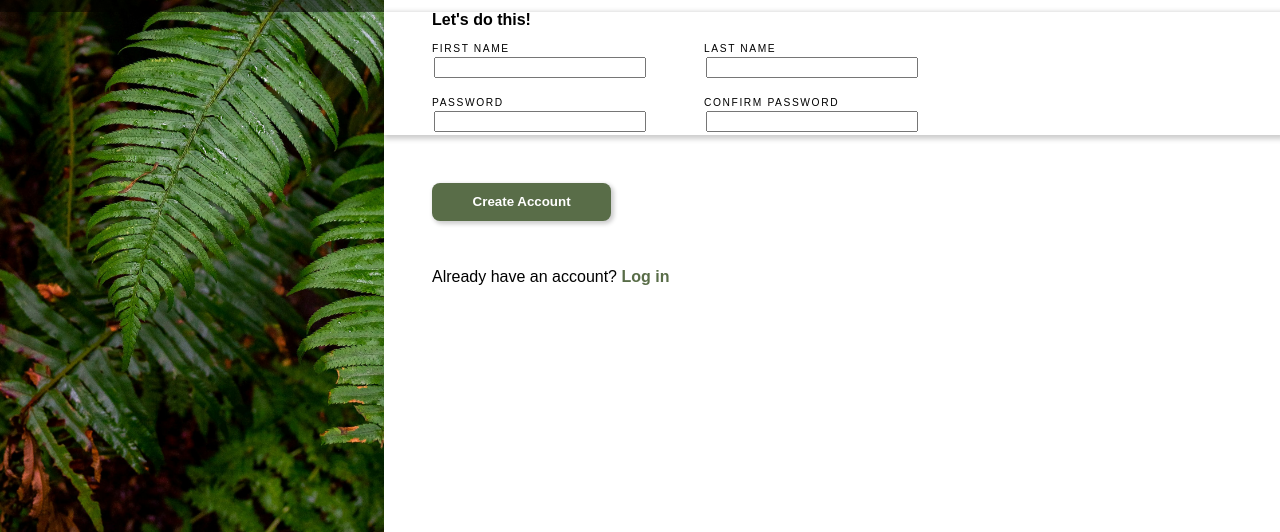
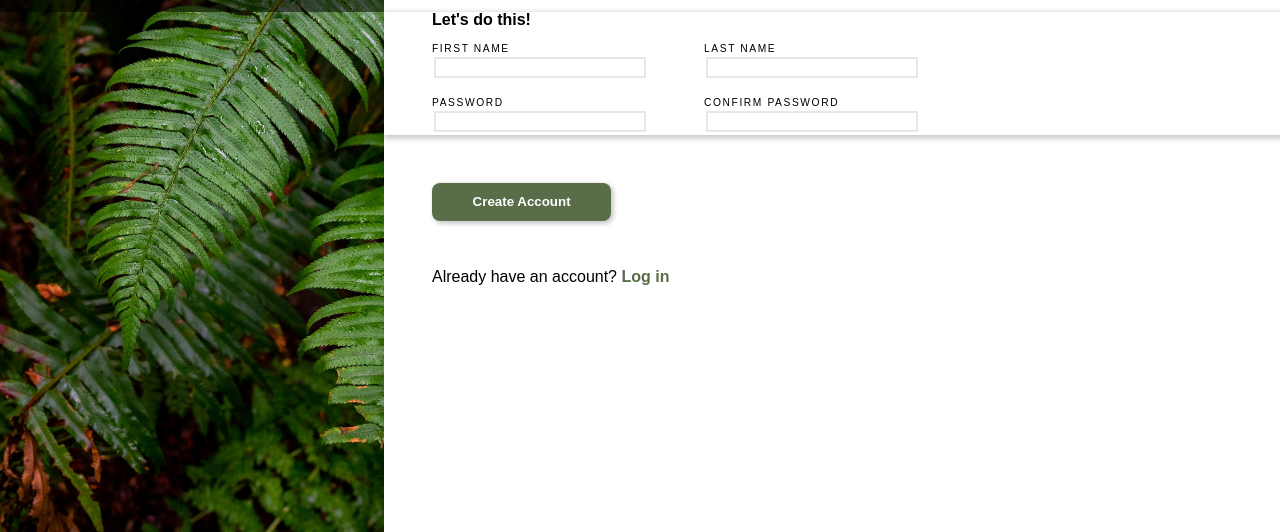
Before and after one commit to Based-Anaxes/sign-up-form, a plain HTML site: page index.html in a window 1280 px wide. Shown: the part 268-800 px from the top of the page. Drawn offline with Linux system fonts and the light colour scheme.

Commit message:
Add border styling to input elements

```diff
--- a/styles.css
+++ b/styles.css
@@ -112,7 +112,8 @@ label {
 input {
 	width: 85%;
 	max-width: 85%;
-	margin: 0.2rem 0.1rem
+	margin: 0.2rem 0.1rem;
+	border: 2px solid #E5E7EB;
 }
 
 button {
```
